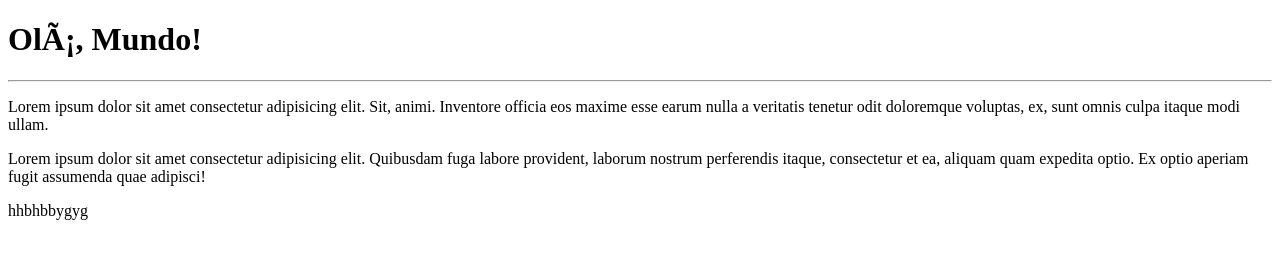
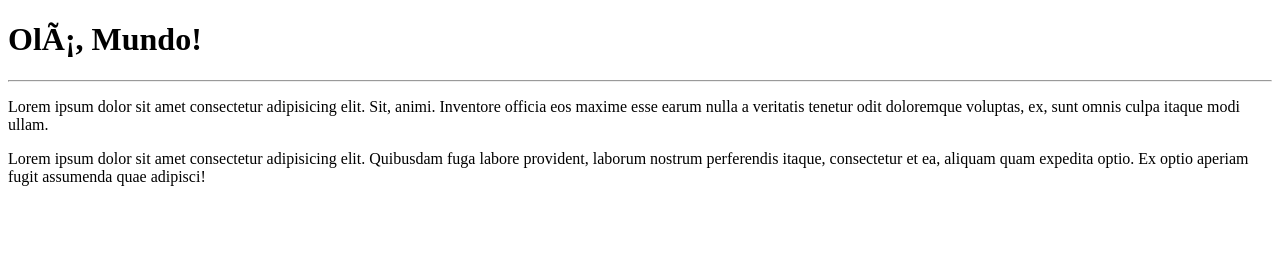
Before and after one commit to Juciara-Silva/Ola-Mundo, a plain HTML site: page site-exemplo/index.html in a window 1280 px wide. Drawn offline with Linux system fonts and the light colour scheme.

Commit message:
Update index.html

```diff
--- a/site-exemplo/index.html
+++ b/site-exemplo/index.html
@@ -10,7 +10,7 @@
     <hr>
     <p>Lorem ipsum dolor sit amet consectetur adipisicing elit. Sit, animi. Inventore officia eos maxime esse earum nulla a veritatis tenetur odit doloremque voluptas, ex, sunt omnis culpa itaque modi ullam.</p>
     <p>Lorem ipsum dolor sit amet consectetur adipisicing elit. Quibusdam fuga labore provident, laborum nostrum perferendis itaque, consectetur et ea, aliquam quam expedita optio. Ex optio aperiam fugit assumenda quae adipisci!</p>
-    <p>hhbhbbygyg</p>
+
 
 </body>
 </html>
```
